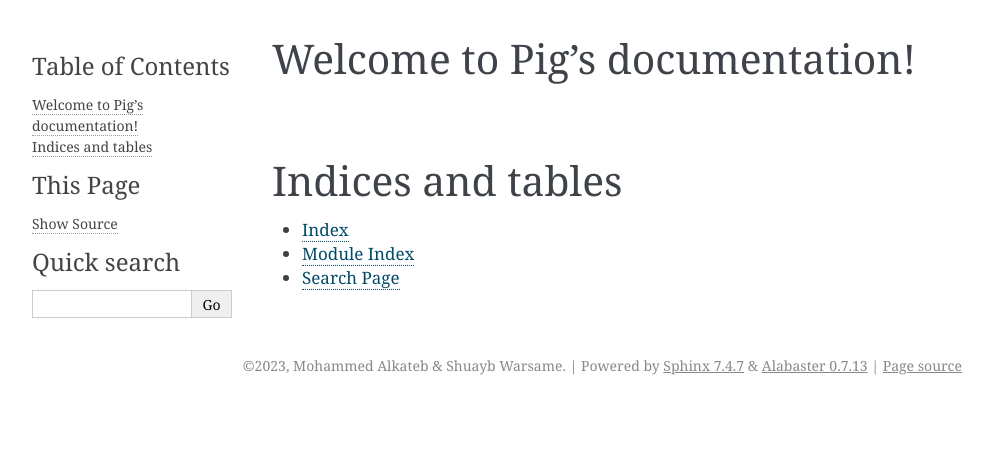
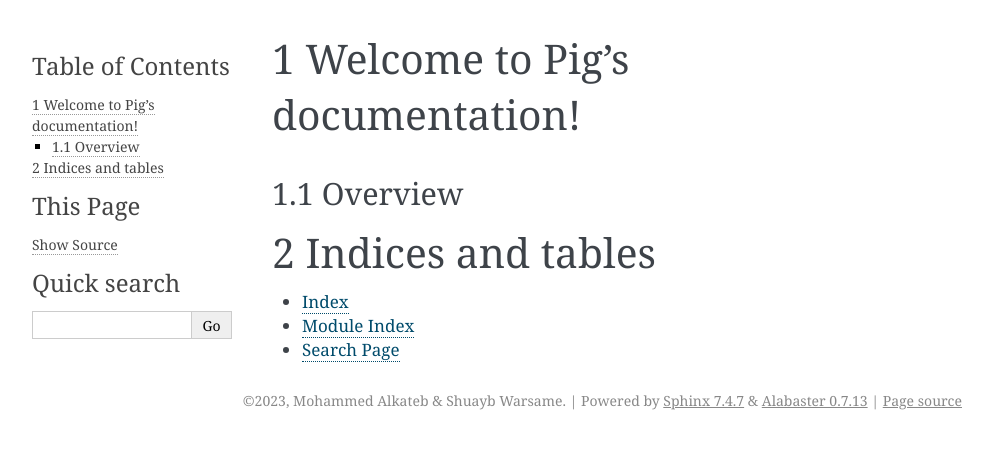
Before and after one commit to mohammed-alkateb/Pig, a Sphinx documentation site: the page built from source/index.rst, in a window 1280 px wide. Shown: the top 449 px of the page, without its empty margins (148-1141 px from the left). Built offline with Sphinx 7.4.7, drawn with Linux system fonts in a browser that asks for light colours.

Commit message:
Documentation

```diff
--- a/source/index.rst
+++ b/source/index.rst
@@ -6,10 +6,15 @@
 Welcome to Pig's documentation!
 ===============================
 
+Overview
+--------
+
+.. sectnum::
+.. sectnumdepth: 2
+
 .. toctree::
    :maxdepth: 2
    :caption: Contents:
-
 
 
 Indices and tables
```
